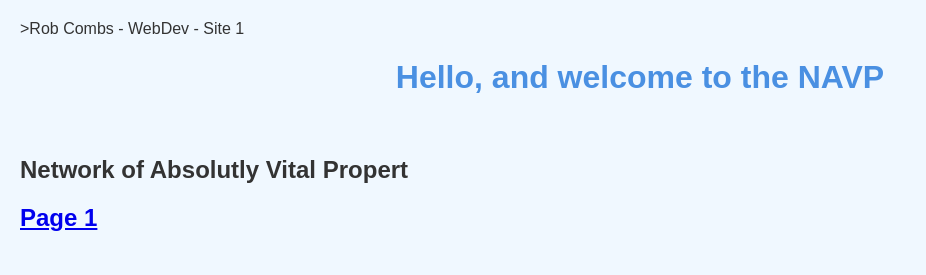
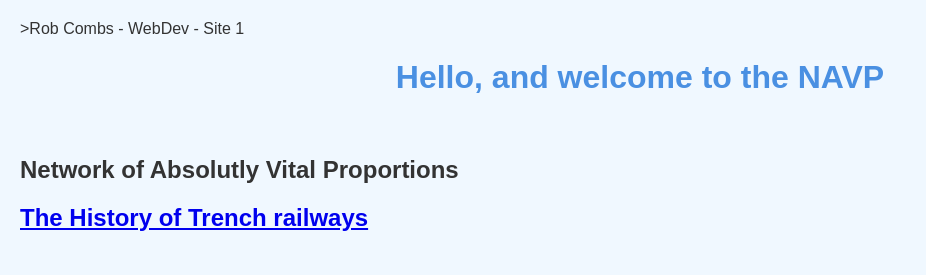
Before and after one commit to Studidart/index, a plain HTML site: page index.html in a window 1280 px wide. Shown: the whole page, without its empty margins (0-926 px from the left). Drawn offline with Linux system fonts and the light colour scheme.

Commit message:
spelling and trench railway

```diff
--- a/index.html
+++ b/index.html
@@ -32,8 +32,8 @@
 <body>
     <h1>Hello, and welcome to the NAVP</h1>
     <br>
-    <h2>Network of Absolutly Vital Propert</h2>
-    <h2><a href="page1.html">Page 1</a></h2>
+    <h2>Network of Absolutly Vital Proportions</h2>
+    <h2><a href="page1.html">The History of Trench railways</a></h2>
 </body>
 
 </html>
```
